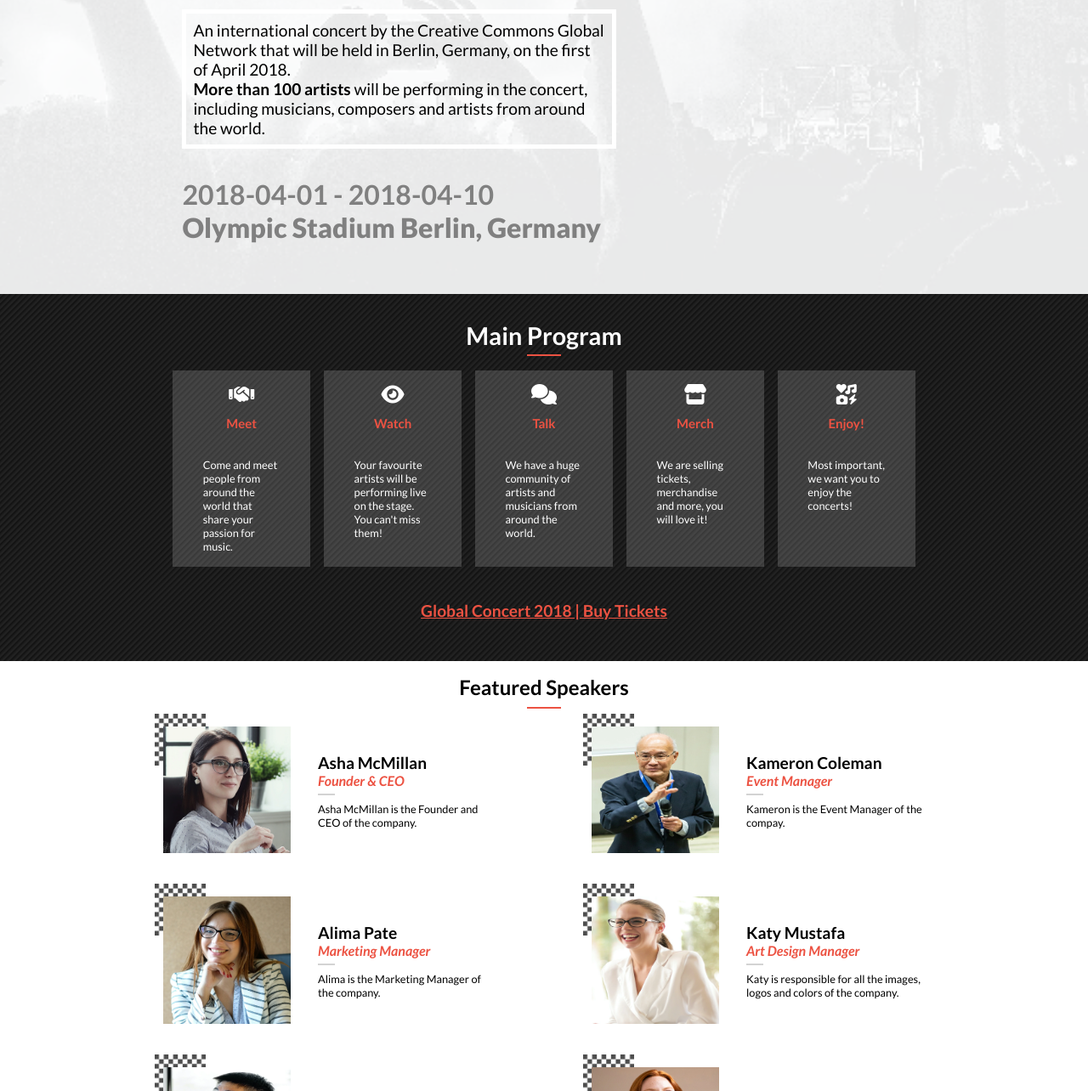
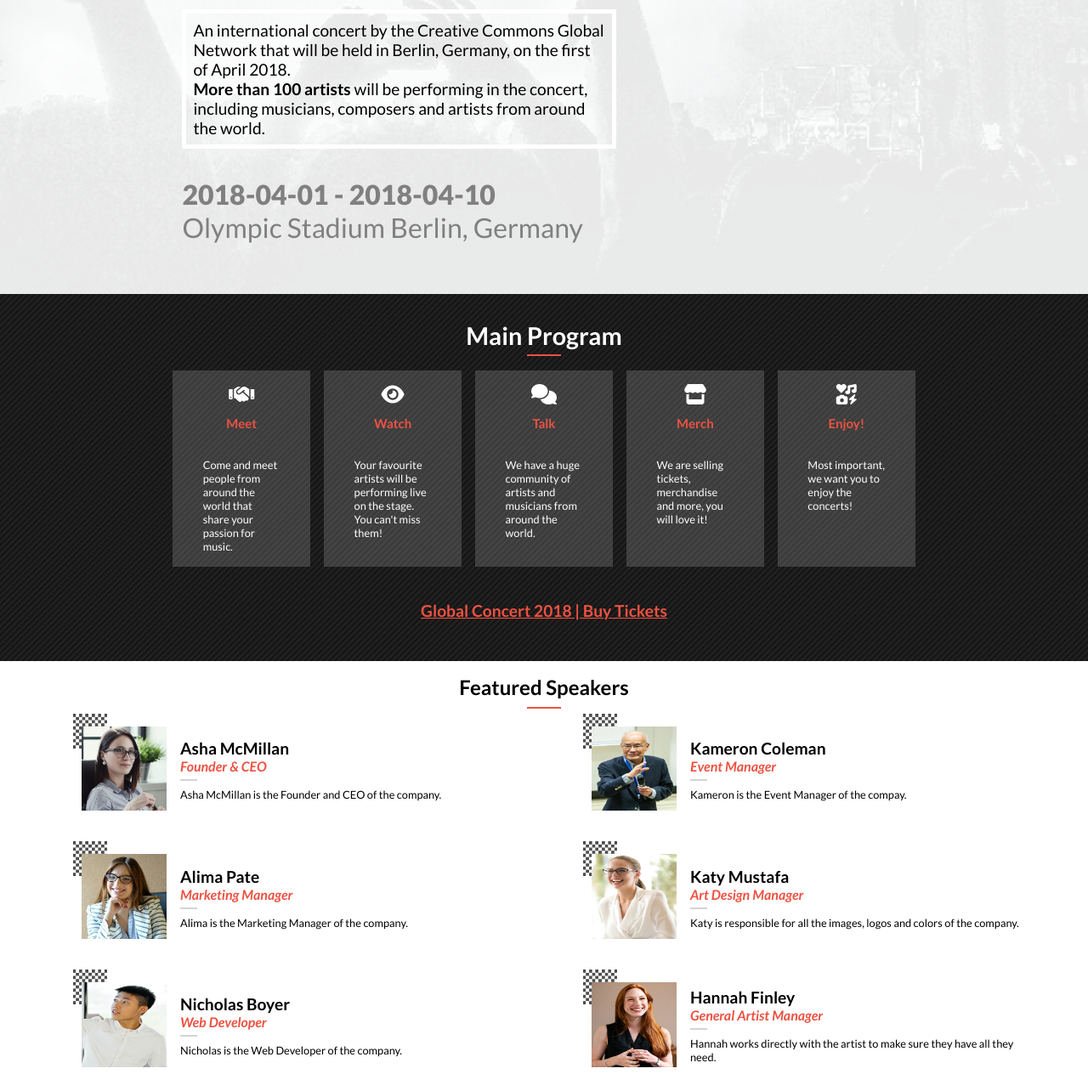
Before and after one commit to Lordkaito/capstone-module-1, a website: page index.html in a window 1280 px wide. Shown: the part 537-1821 px from the top of the page at 85% size. Drawn offline with Linux system fonts and the light colour scheme.

Commit message:
Corrections done

```diff
--- a/css/main.css
+++ b/css/main.css
@@ -139,7 +139,7 @@ li {
 
 .date-text {
   font-size: 1.5rem;
-  font-weight: 700;
+  font-weight: 900;
 }
 
 .date-location {
@@ -564,9 +564,9 @@ li {
 .speaker {
   display: flex;
   align-items: center;
-  justify-content: center;
   gap: 1rem;
-  padding: 0 2rem;
+  padding: 0;
+  margin-left: 2rem;
 }
 
 .speaker-image {
@@ -643,7 +643,7 @@ li {
   }
 
   .logo-image {
-    margin-left: 10rem;
+    margin-left: calc(20% - 5rem);
     text-align: center;
   }
 
@@ -651,15 +651,15 @@ li {
     object-fit: contain;
   }
 
-  .ul-container {
+  /* .ul-container {
     width: 60%;
-  }
+  } */
 
   .nav-ul {
     display: flex;
     flex-direction: row;
     justify-content: flex-end;
-    gap: 5rem;
+    gap: calc(100% / 5 - 2rem);
     padding-right: 1rem;
   }
 
@@ -701,10 +701,12 @@ li {
     max-width: 100%;
     text-align: left;
     font-size: 2rem;
-    font-weight: 900;
     color: gray;
   }
 
+  .location-text {
+    font-weight: 400;
+  }
   .information-about {
     text-align: center;
   }
@@ -753,10 +755,10 @@ li {
   .featured-speakers {
     display: grid;
     grid-template-columns: repeat(2, 1fr);
-    max-width: 100%;
+    max-width: 90%;
     align-items: center;
     justify-content: center;
-    margin: 2rem 10rem;
+    margin: 2rem auto;
     gap: 3rem;
   }
 
@@ -773,11 +775,10 @@ li {
     display: flex;
     align-items: center;
     justify-content: flex-start;
-    gap: 2rem;
   }
 
   .speaker-image {
-    max-width: 150px;
+    max-width: 100px;
     position: relative;
   }
 
--- a/index.html
+++ b/index.html
@@ -85,7 +85,7 @@
       <hr class="index">
     </div>
     <div class="grid-program">
-      <div class="program-item">
+      <article class="program-item">
         <div class="program-item-image">
           <i class="fas fa-handshake"></i>
         </div>
@@ -99,8 +99,8 @@
             Come and meet people from around the world that share your passion for music.
           </p>
         </div>
-      </div>
-      <div class="program-item">
+      </article>
+      <article class="program-item">
         <div class="program-item-image">
           <i class="fas fa-eye"></i>
         </div>
@@ -114,8 +114,8 @@
             Your favourite artists will be performing live on the stage. You can't miss them!
           </p>
         </div>
-      </div>
-      <div class="program-item">
+      </article>
+      <article class="program-item">
         <div class="program-item-image">
           <i class="fas fa-comments"></i>
         </div>
@@ -129,8 +129,8 @@
             We have a huge community of artists and musicians from around the world.
           </p>
         </div>
-      </div>
-      <div class="program-item">
+      </article>
+      <article class="program-item">
         <div class="program-item-image">
           <i class="fas fa-store"></i>
         </div>
@@ -144,8 +144,8 @@
             We are selling tickets, merchandise and more, you will love it!
           </p>
         </div>
-      </div>
-      <div class="program-item">
+      </article>
+      <article class="program-item">
         <div class="program-item-image">
           <i class="fas fa-icons"></i>
         </div>
@@ -159,7 +159,7 @@
             Most important, we want you to enjoy the concerts!
           </p>
         </div>
-      </div>
+      </article>
       <a href="#" class="buy-tickets">
         Global Concert 2018 | Buy Tickets
       </a>
--- a/js/app.js
+++ b/js/app.js
@@ -71,7 +71,7 @@ window.onload = () => {
   <div class="featured-speakers">
     <div class="speaker">
       <div class="speaker-image">
-        <img class="image-speaker" src='${image}'></img>
+        <img class="image-speaker" src='${image}' alt="speaker1"></img>
       </div>
       <div class="speaker-info">
         <h2>${name}</h2>
@@ -82,7 +82,7 @@ window.onload = () => {
     </div>
     <div class="speaker">
       <div class="speaker-image">
-        <img class="image-speaker" src='${image2}'></img>
+        <img class="image-speaker" src='${image2}' alt="speaker2"></img>
       </div>
       <div class="speaker-info">
         <h2>${name2}</h2>
@@ -93,7 +93,7 @@ window.onload = () => {
     </div>
     <div class="speaker">
       <div class="speaker-image">
-        <img class="image-speaker" src='${image3}'></img>
+        <img class="image-speaker" src='${image3}' alt="speaker3"></img>
       </div>
       <div class="speaker-info">
         <h2>${name3}</h2>
@@ -104,7 +104,7 @@ window.onload = () => {
     </div>
     <div class="speaker">
       <div class="speaker-image">
-        <img class="image-speaker" src='${image4}'></img>
+        <img class="image-speaker" src='${image4}' alt="speaker4"></img>
       </div>
       <div class="speaker-info">
         <h2>${name4}</h2>
@@ -115,7 +115,7 @@ window.onload = () => {
     </div>
     <div class="speaker">
       <div class="speaker-image">
-        <img class="image-speaker" src='${image5}'></img>
+        <img class="image-speaker" src='${image5}' alt="speaker5"></img>
       </div>
       <div class="speaker-info">
         <h2>${name5}</h2>
@@ -126,7 +126,7 @@ window.onload = () => {
     </div>
     <div class="speaker">
       <div class="speaker-image">
-        <img class="image-speaker" src='${image6}'></img>
+        <img class="image-speaker" src='${image6}' alt="speaker6"></img>
       </div>
       <div class="speaker-info">
         <h2>${name6}</h2>
```
Also changed, not shown: README.md.
